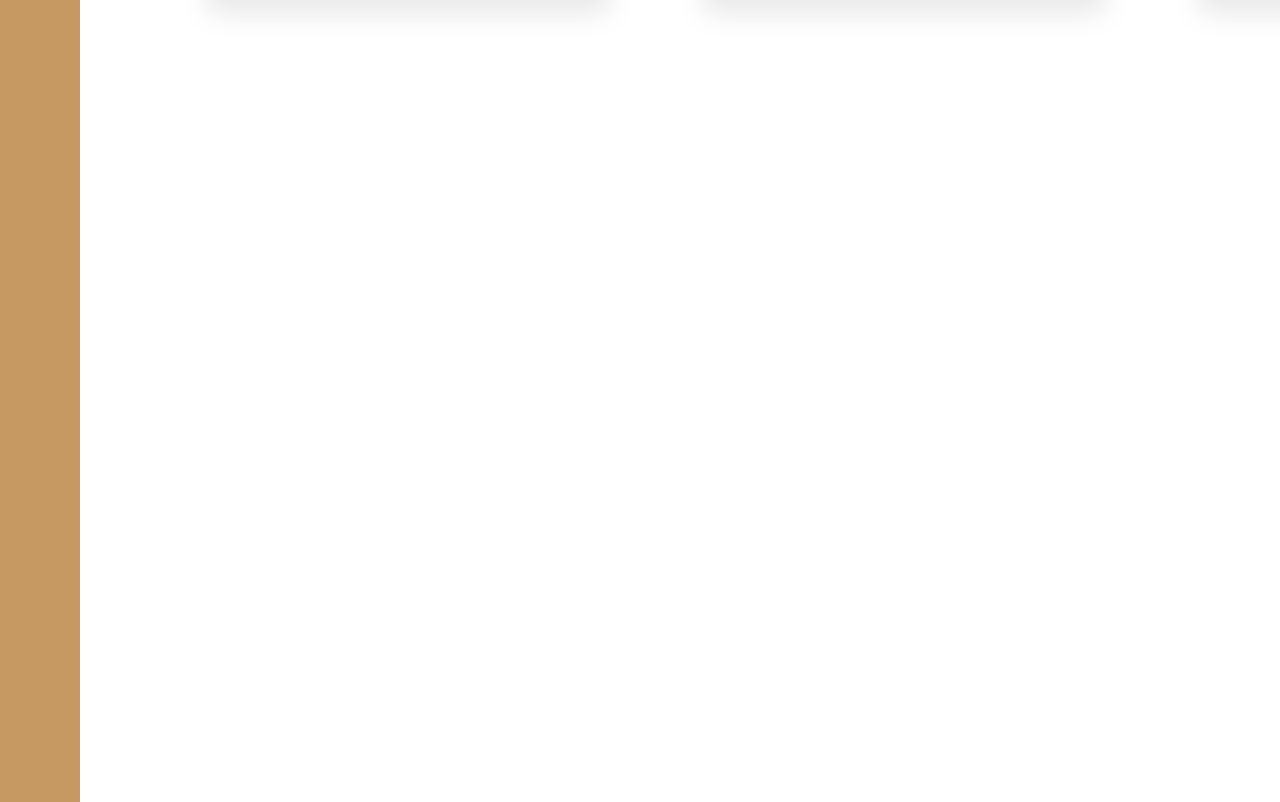
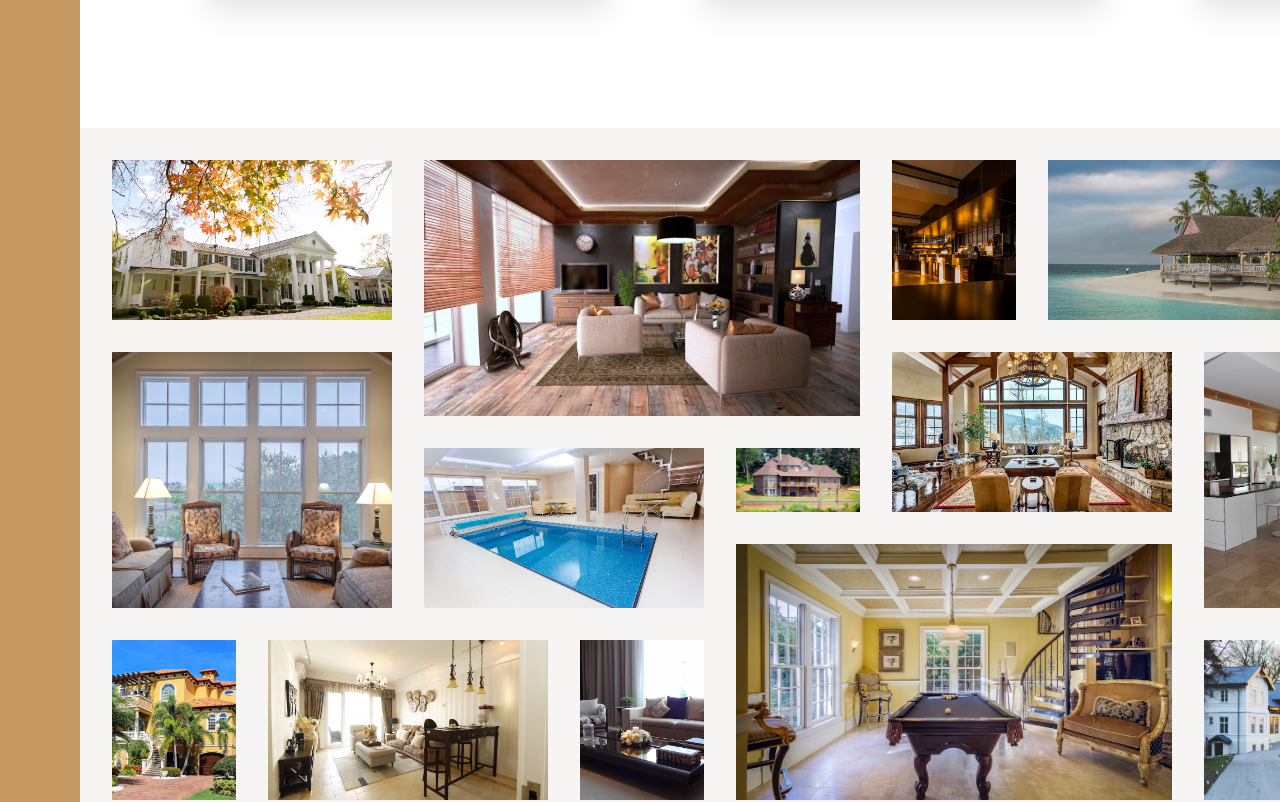
Before and after one commit to kobir1989/Real-estate-website-project, a React (Create React App) app: page / in a window 1280 px wide. Shown: the part 3760-4562 px from the top of the page. Built offline with nearby package versions, Linux system fonts and the light colour scheme; the HTML template or start-up script is replaced by a standard one.

Commit message:
Galary secton added

```diff
--- a/src/App.js
+++ b/src/App.js
@@ -4,6 +4,7 @@ import NavManue from './Component/NavManue/NavManue';
 import Feature from './Component/Feature/Feature';
 import Story from './Component/Story/Story';
 import Homes from './Component/Homes/Homes';
+import Galary from './Component/Galary/Galary';
 function App() {
   return (
     <div id='container__main'>
@@ -15,6 +16,7 @@ function App() {
         <Feature />
         <Story />
         <Homes />
+        <Galary />
       </div>
     </div>
   );
--- /dev/null
+++ b/src/Component/Galary/Galary.js
@@ -0,0 +1,23 @@
+import React from 'react';
+import './Galary.scss';
+import galaryData from './galaryData';
+
+function Galary() {
+  return (
+    <div className='galary__container'>
+      {galaryData.map((item) => {
+        return (
+          <div key={item.id} className='galary__container-grid' id={item.id}>
+            <img
+              src={item.imageUrl}
+              alt='house.jpeg'
+              className='galary__container-img'
+            />
+          </div>
+        );
+      })}
+    </div>
+  );
+}
+
+export default Galary;
--- /dev/null
+++ b/src/Component/Galary/Galary.scss
@@ -0,0 +1,72 @@
+.galary__container {
+  margin-top: 8rem;
+  background-color: var(--deep-bg-color);
+  width: 100%;
+  display: grid;
+  grid-template: repeat(7, 5vw) / repeat(8, 1fr);
+  gap: 2rem;
+  grid-column: full-start / full-end;
+  padding: 2rem;
+  &-img {
+    width: 100%;
+    height: 100%;
+    object-fit: cover;
+    display: block;
+  }
+}
+#A1 {
+  grid-row: 1 / span 2;
+  grid-column: 1 / span 2;
+}
+#A2 {
+  grid-row: 1 / span 3;
+  grid-column: 3 / span 3;
+}
+#A3 {
+  grid-row: 1 / span 2;
+  grid-column: 6 / 7;
+}
+#A4 {
+  grid-row: 1 / span 2;
+  grid-column: 7 / -1;
+}
+#A5 {
+  grid-row: 3 / span 3;
+  grid-column: 1 / span 2;
+}
+#A6 {
+  grid-row: 4 / span 2;
+  grid-column: 3 / span 2;
+}
+#A7 {
+  grid-row: 4 / 5;
+  grid-column: 5 / 6;
+}
+#A8 {
+  grid-row: 3 / span 2;
+  grid-column: 6 / span 2;
+}
+#A9 {
+  grid-row: 3 / span 3;
+  grid-column: 8 / -1;
+}
+#A10 {
+  grid-row: 6 / span 2;
+  grid-column: 1 / 2;
+}
+#A11 {
+  grid-row: 6 / span 2;
+  grid-column: 2 / span 2;
+}
+#A12 {
+  grid-row: 6 / span 2;
+  grid-column: 4 / 5;
+}
+#A13 {
+  grid-row: 5 / span 3;
+  grid-column: 5 / span 3;
+}
+#A14 {
+  grid-row: 6 / span 2;
+  grid-column: 8 / span -1;
+}
--- /dev/null
+++ b/src/Component/Galary/galaryData.js
@@ -0,0 +1,17 @@
+const galaryData = [
+  { id: 'A1', imageUrl: require('../../Assets/gal-1.jpeg') },
+  { id: 'A2', imageUrl: require('../../Assets/gal-2.jpeg') },
+  { id: 'A3', imageUrl: require('../../Assets/gal-3.jpeg') },
+  { id: 'A4', imageUrl: require('../../Assets/gal-4.jpeg') },
+  { id: 'A5', imageUrl: require('../../Assets/gal-5.jpeg') },
+  { id: 'A6', imageUrl: require('../../Assets/gal-6.jpeg') },
+  { id: 'A7', imageUrl: require('../../Assets/gal-7.jpeg') },
+  { id: 'A8', imageUrl: require('../../Assets/gal-8.jpeg') },
+  { id: 'A9', imageUrl: require('../../Assets/gal-9.jpeg') },
+  { id: 'A10', imageUrl: require('../../Assets/gal-10.jpeg') },
+  { id: 'A11', imageUrl: require('../../Assets/gal-11.jpeg') },
+  { id: 'A12', imageUrl: require('../../Assets/gal-12.jpeg') },
+  { id: 'A13', imageUrl: require('../../Assets/gal-13.jpeg') },
+  { id: 'A14', imageUrl: require('../../Assets/gal-14.jpeg') },
+];
+export default galaryData;
--- a/src/Component/Homes/Homes.js
+++ b/src/Component/Homes/Homes.js
@@ -7,7 +7,7 @@ function Homes() {
     <div className='homes__container'>
       {homesData.map((item) => {
         return (
-          <div className='homes__container-card'>
+          <div className='homes__container-card' key={item.id}>
             <div className='homes__container-card-img'>
               <img src={item.imageUrl} alt='home.jpeg' />
             </div>
```
